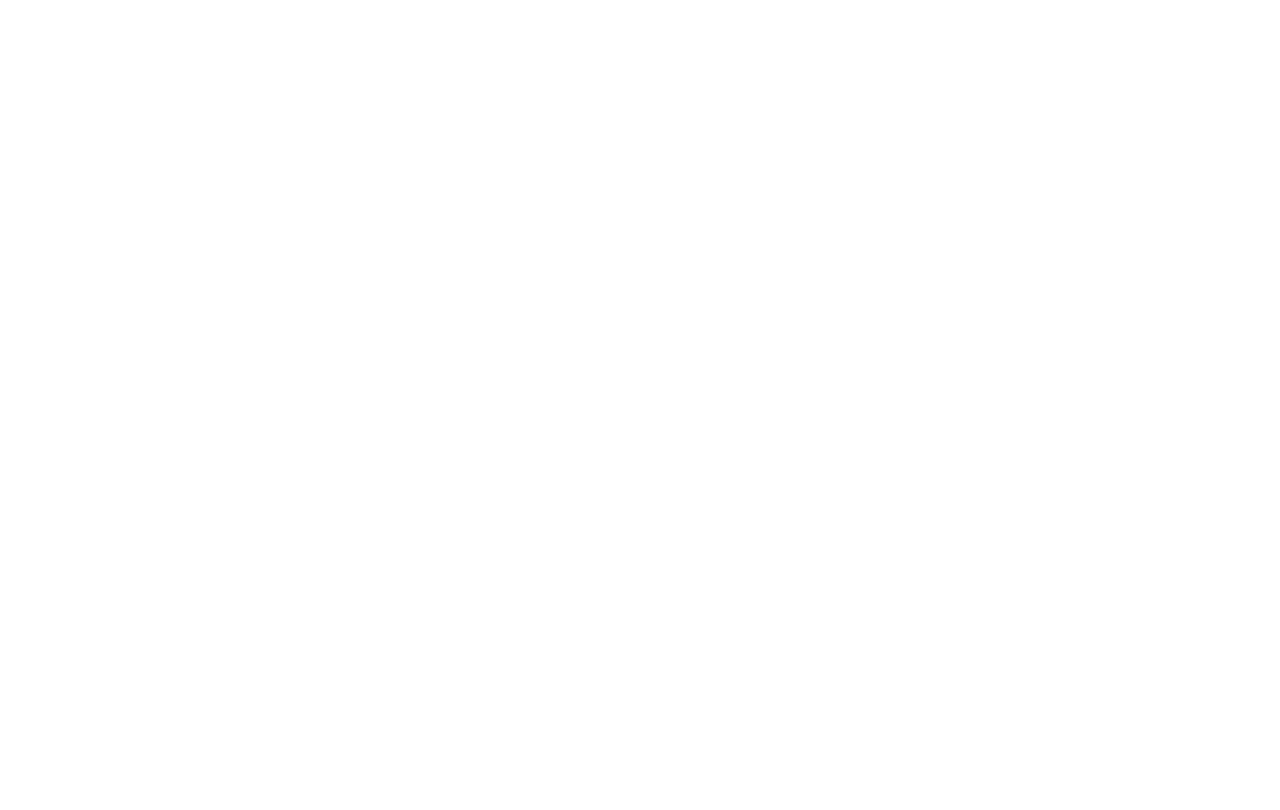
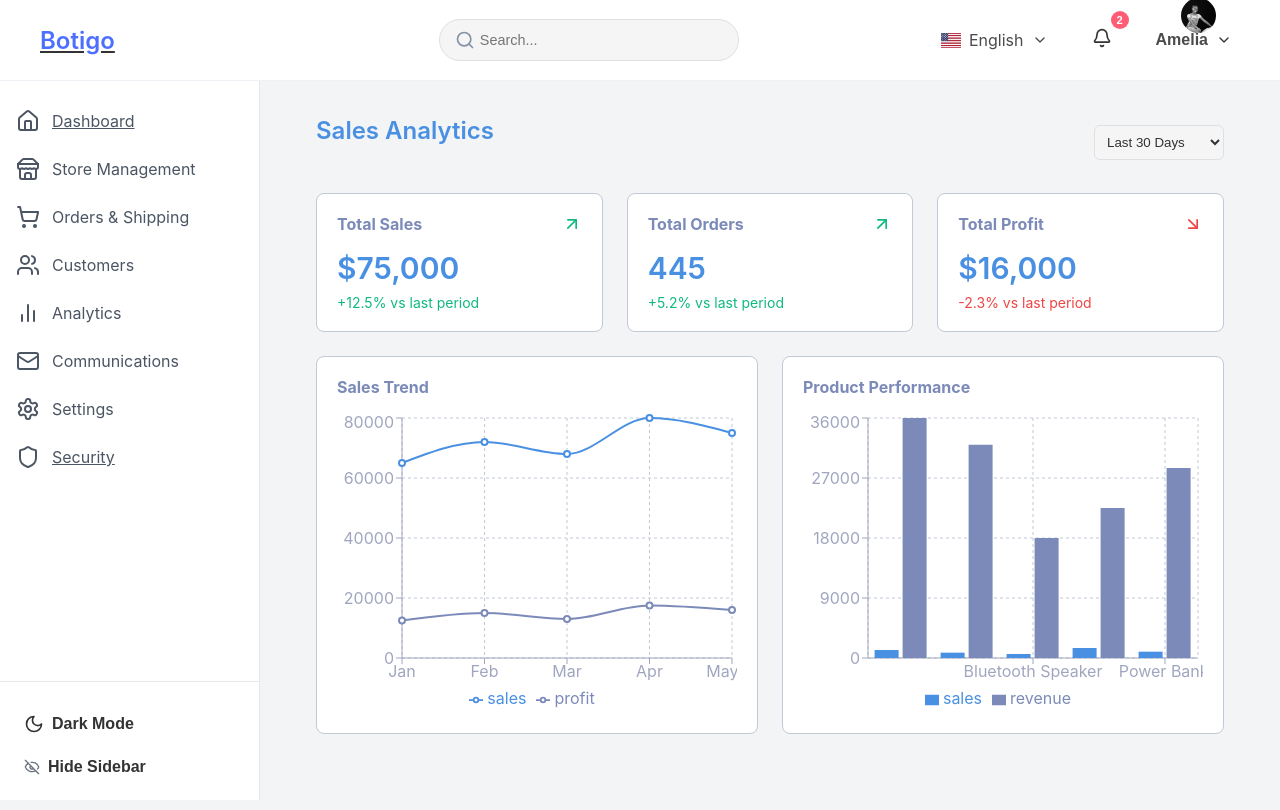
Before and after one commit to Bonaeineza31/Shopping-website, a React (Vite) app in the folder assignment/reactwebsite/: page /sales in a window 1280 px wide. Before the commit this address had no page. Built offline with nearby package versions, Linux system fonts and the light colour scheme.

Commit message:
added the sales analytics

```diff
--- a/assignment/reactwebsite/src/App.jsx
+++ b/assignment/reactwebsite/src/App.jsx
@@ -21,6 +21,7 @@
 import Return from './Dashboard/Return.jsx'
 import CustomerList from './Dashboard/Customerlist.jsx'
 import Review from './Dashboard/Review.jsx'
+import SalesAnalytics from './Dashboard/SalesAnalytics.jsx'
 
 
 
@@ -52,6 +53,7 @@
             <Route path="/return" element={<Return />} />
             <Route path="/customerlist" element={<CustomerList />} />
             <Route path="/review" element={<Review />} />
+            <Route path="/sales" element={<SalesAnalytics />} />
           </Route>
 
         </Routes>
--- /dev/null
+++ b/assignment/reactwebsite/src/Dashboard/SalesAnalytics.jsx
@@ -0,0 +1,100 @@
+import React from 'react';
+import { LineChart, Line, BarChart, Bar, XAxis, YAxis, CartesianGrid, Tooltip, Legend, ResponsiveContainer } from 'recharts';
+import { ArrowUpRight, ArrowDownRight } from 'lucide-react';
+import './dashboard-styles/salesanalytics.css';
+
+const SalesAnalytics = () => {
+  const COLORS = ["#4A90E2", "#7B8AB8", "#A0A6BF", "#C3C8D5", "#6E7F80"];
+
+  const salesData = [
+    { month: 'Jan', sales: 65000, orders: 420, profit: 12500 },
+    { month: 'Feb', sales: 72000, orders: 450, profit: 15000 },
+    { month: 'Mar', sales: 68000, orders: 430, profit: 13000 },
+    { month: 'Apr', sales: 80000, orders: 470, profit: 17500 },
+    { month: 'May', sales: 75000, orders: 445, profit: 16000 }
+  ];
+
+  const productPerformance = [
+    { name: 'Wireless Headphones', sales: 1200, revenue: 36000 },
+    { name: 'Smart Watch', sales: 800, revenue: 32000 },
+    { name: 'Bluetooth Speaker', sales: 600, revenue: 18000 },
+    { name: 'Phone Case', sales: 1500, revenue: 22500 },
+    { name: 'Power Bank', sales: 950, revenue: 28500 }
+  ];
+
+  return (
+    <div className="sa-container">
+      <div className="sa-header">
+        <h2>Sales Analytics</h2>
+        <select className="sa-period-select">
+          <option>Last 30 Days</option>
+          <option>Last 90 Days</option>
+          <option>Last 12 Months</option>
+        </select>
+      </div>
+
+      <div className="sa-metrics-grid">
+        <div className="sa-metric-card">
+          <div className="sa-metric-header">
+            <h3>Total Sales</h3>
+            <ArrowUpRight className="sa-trend-icon up" />
+          </div>
+          <div className="sa-metric-value">$75,000</div>
+          <div className="sa-metric-trend positive">+12.5% vs last period</div>
+        </div>
+
+        <div className="sa-metric-card">
+          <div className="sa-metric-header">
+            <h3>Total Orders</h3>
+            <ArrowUpRight className="sa-trend-icon up" />
+          </div>
+          <div className="sa-metric-value">445</div>
+          <div className="sa-metric-trend positive">+5.2% vs last period</div>
+        </div>
+
+        <div className="sa-metric-card">
+          <div className="sa-metric-header">
+            <h3>Total Profit</h3>
+            <ArrowDownRight className="sa-trend-icon down" />
+          </div>
+          <div className="sa-metric-value">$16,000</div>
+          <div className="sa-metric-trend negative">-2.3% vs last period</div>
+        </div>
+      </div>
+
+      <div className="sa-charts-grid">
+        <div className="sa-chart-card">
+          <h3>Sales Trend</h3>
+          <ResponsiveContainer width="100%" height={300}>
+            <LineChart data={salesData}>
+              <CartesianGrid strokeDasharray="3 3" stroke={COLORS[3]} />
+              <XAxis dataKey="month" stroke={COLORS[2]} />
+              <YAxis stroke={COLORS[2]} />
+              <Tooltip />
+              <Legend />
+              <Line type="monotone" dataKey="sales" stroke={COLORS[0]} strokeWidth={2} />
+              <Line type="monotone" dataKey="profit" stroke={COLORS[1]} strokeWidth={2} />
+            </LineChart>
+          </ResponsiveContainer>
+        </div>
+
+        <div className="sa-chart-card">
+          <h3>Product Performance</h3>
+          <ResponsiveContainer width="100%" height={300}>
+            <BarChart data={productPerformance}>
+              <CartesianGrid strokeDasharray="3 3" stroke={COLORS[3]} />
+              <XAxis dataKey="name" stroke={COLORS[2]} />
+              <YAxis stroke={COLORS[2]} />
+              <Tooltip />
+              <Legend />
+              <Bar dataKey="sales" fill={COLORS[0]} />
+              <Bar dataKey="revenue" fill={COLORS[1]} />
+            </BarChart>
+          </ResponsiveContainer>
+        </div>
+      </div>
+    </div>
+  );
+};
+
+export default SalesAnalytics;
--- /dev/null
+++ b/assignment/reactwebsite/src/Dashboard/dashboard-styles/salesanalytics.css
@@ -0,0 +1,109 @@
+.sa-container {
+    padding: 1.5rem;
+    width: 100%;
+  }
+
+  .sa-header {
+    display: flex;
+    justify-content: space-between;
+    align-items: center;
+    margin-bottom: 1.5rem;
+  }
+
+  .sa-header h2 {
+    font-size: 1.5rem;
+    font-weight: 600;
+    color: #4A90E2;
+  }
+
+  .sa-period-select {
+    padding: 0.5rem;
+    border: 1px solid #C3C8D5;
+    border-radius: 0.375rem;
+    background-color: white;
+    color: #6E7F80;
+  }
+
+  .sa-metrics-grid {
+    display: grid;
+    grid-template-columns: repeat(auto-fit, minmax(250px, 1fr));
+    gap: 1.5rem;
+    margin-bottom: 1.5rem;
+  }
+
+  .sa-metric-card {
+    background-color: white;
+    border: 1px solid #C3C8D5;
+    border-radius: 0.5rem;
+    padding: 1.25rem;
+  }
+
+  .sa-metric-header {
+    display: flex;
+    justify-content: space-between;
+    align-items: center;
+    margin-bottom: 1rem;
+  }
+
+  .sa-metric-header h3 {
+    font-size: 1rem;
+    color: #7B8AB8;
+    margin: 0;
+  }
+
+  .sa-trend-icon {
+    width: 1.25rem;
+    height: 1.25rem;
+  }
+
+  .sa-trend-icon.up {
+    color: #10B981;
+  }
+
+  .sa-trend-icon.down {
+    color: #EF4444;
+  }
+
+  .sa-metric-value {
+    font-size: 1.875rem;
+    font-weight: 600;
+    color: #4A90E2;
+    margin-bottom: 0.5rem;
+  }
+
+  .sa-metric-trend {
+    font-size: 0.875rem;
+  }
+
+  .sa-metric-trend.positive {
+    color: #10B981;
+  }
+
+  .sa-metric-trend.negative {
+    color: #EF4444;
+  }
+
+  .sa-charts-grid {
+    display: grid;
+    grid-template-columns: 1fr;
+    gap: 1.5rem;
+  }
+
+  @media (min-width: 1024px) {
+    .sa-charts-grid {
+      grid-template-columns: repeat(2, 1fr);
+    }
+  }
+
+  .sa-chart-card {
+    background-color: white;
+    border: 1px solid #C3C8D5;
+    border-radius: 0.5rem;
+    padding: 1.25rem;
+  }
+
+  .sa-chart-card h3 {
+    font-size: 1rem;
+    color: #7B8AB8;
+    margin-bottom: 1rem;
+  }
```
